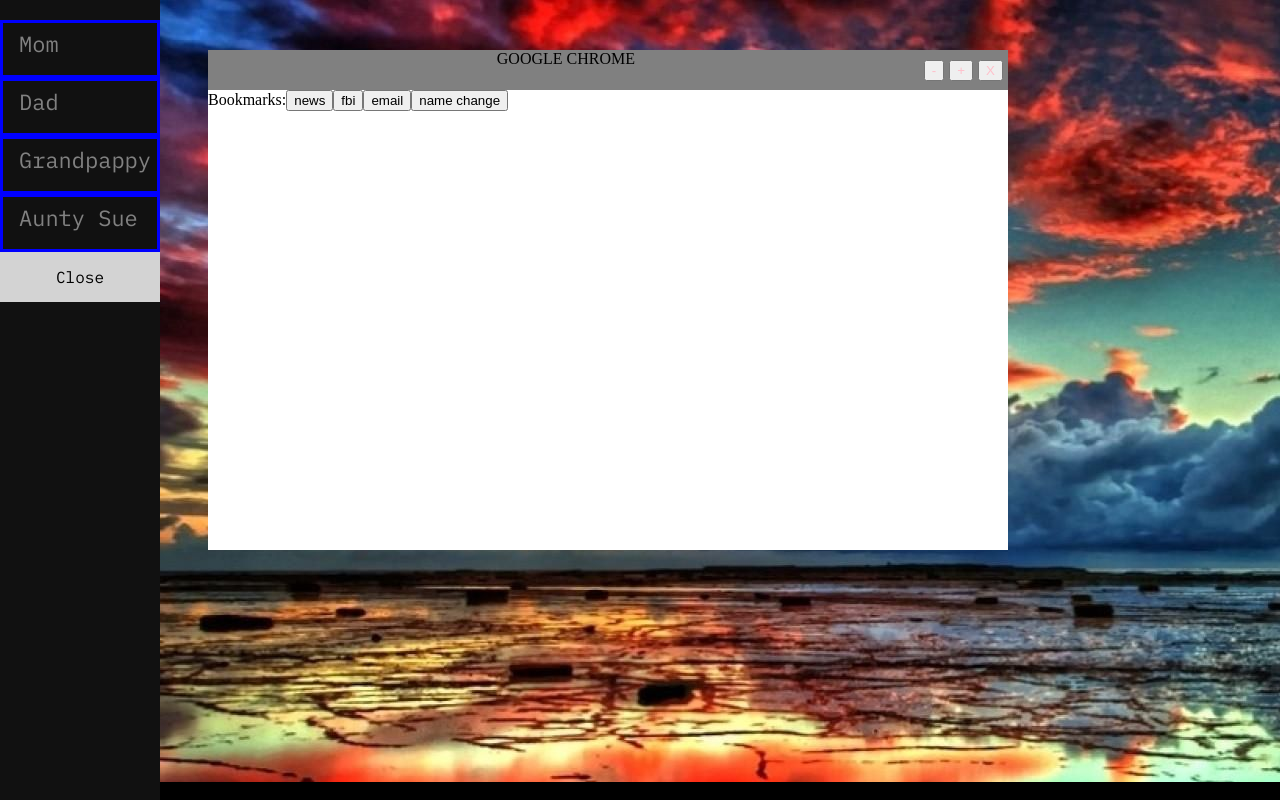
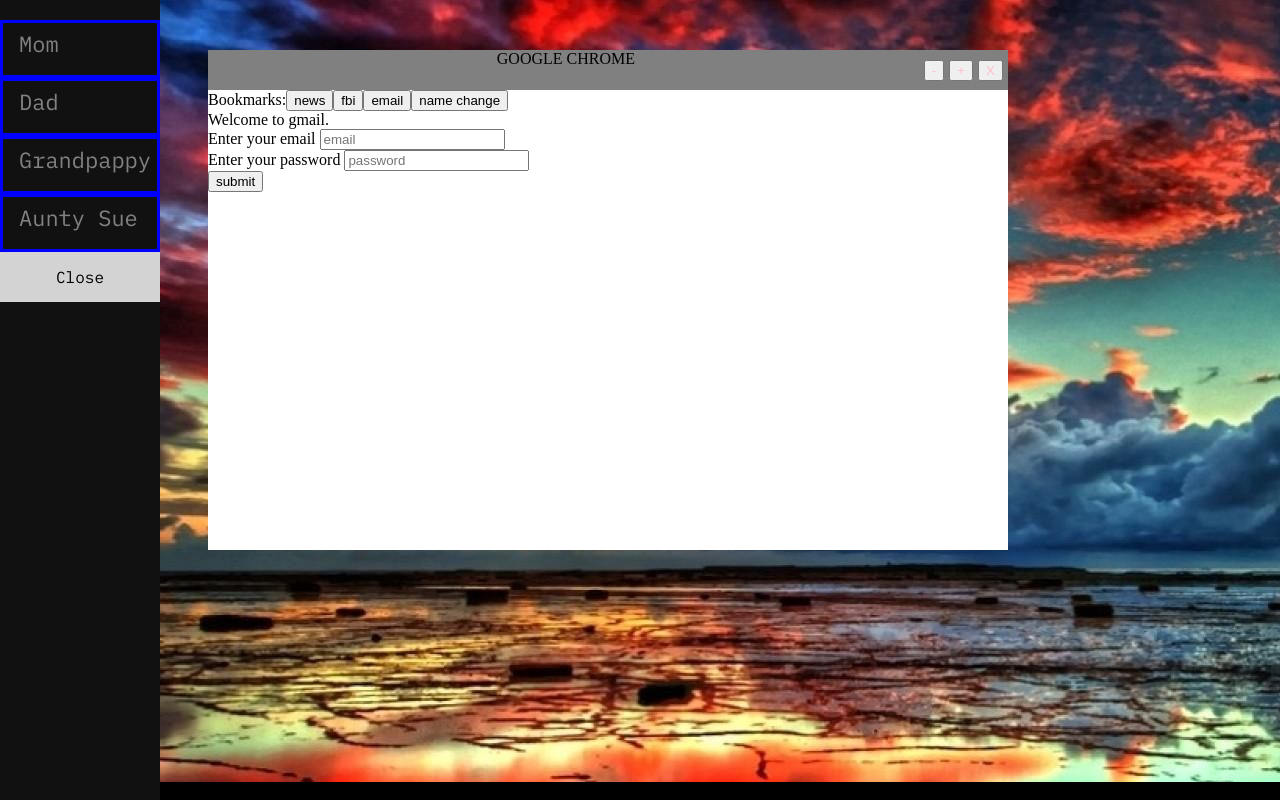
Before and after one commit to hlehv/pointandclick, a React (Create React App) app in the folder client/: page / in a window 1280 px wide. Built offline with nearby package versions, Linux system fonts and the light colour scheme.

Commit message:
Added gmail with login functionality and name change website

```diff
--- a/client/src/components/Window/BrowserWindow/BrowserWindow.js
+++ b/client/src/components/Window/BrowserWindow/BrowserWindow.js
@@ -1,14 +1,15 @@
 import React from "react";
-import "../Window.css";
 import NewsSite from "../Websites/NewsSite.js"
 import FBIPage from "../Websites/FBIPage.js"
+import NameChange from "../Websites/NameChange.js"
+import Gmail from "../Websites/Gmail/Gmail.js"
 
 class BrowserWindow extends React.Component {
   constructor(props){
     super(props);
     this.state = {
       status: 'open',
-      site: '',
+      site: 'email',
       bookmarks: ['news', 'fbi', 'email', 'name change',]
     }
     this.name = "GOOGLE CHROME";
@@ -45,7 +46,7 @@ class BrowserWindow extends React.Component {
   }
 
 
-  renderContents(){
+  renderContents(){ //change this to be from json
     if (this.state.site === 'news'){
       return(
         <NewsSite/>
@@ -55,6 +56,14 @@ class BrowserWindow extends React.Component {
       return(
         <FBIPage/>
       )
+    } else if (this.state.site ==='name change'){
+    	return(
+    		<NameChange />
+    	)
+    } else if (this.state.site ==='email'){
+    	return(
+    		<Gmail />
+    	)
     }
   }
 
--- /dev/null
+++ b/client/src/components/Window/Websites/Gmail/Gmail.js
@@ -0,0 +1,66 @@
+import React from "react";
+
+class Gmail extends React.Component {
+  constructor(props){
+    super(props);
+    this.state = {
+      usernameEntered: '',
+      passwordEntered: '',
+      loggedIn: false,
+    }
+    this.name = "GOOGLE CHROME";
+  }
+
+  render() {
+  	return(
+  		  <div class="NameChange">
+          Welcome to gmail.
+          {this.renderContents()}
+  			</div>
+  		);
+  }
+
+  renderContents(){
+    if (this.state.loggedIn){
+      return(
+        <div>
+          Youre in the email lmao
+        </div>
+      )
+    }
+    return (
+      <div>
+        Enter your email <input type="text" id="emailInput" onChange={this.onEmailChange} name="name" placeholder="email"/>
+        <br />
+        Enter your password <input type="text" id="passwordInput" onChange={this.onPasswordChange} name="name" placeholder="password"/>
+        <br />
+        <button onClick={this.onSubmitClick}>submit </button>
+      </div>
+    );
+  }
+
+  onPasswordChange = (e) => {
+    this.setState({
+      passwordEntered: e.target.value
+    })
+  }
+
+  onEmailChange = (e) => {
+    this.setState({
+      emailEntered: e.target.value
+    })
+  }
+
+  onSubmitClick = () => {
+      if (this.state.passwordEntered === 'danzilo'
+        && this.state.emailEntered === 'hlehv'){
+        this.setState({
+          loggedIn: true
+        })
+      } else {
+        alert ("Incorrect email or password. Password hint: mother's maiden name")
+      }
+  }
+}
+
+export default Gmail;
--- /dev/null
+++ b/client/src/components/Window/Websites/NameChange.js
@@ -0,0 +1,18 @@
+import React from "react";
+
+class NameChange extends React.Component {
+  render() {
+  	return(
+  		  	<div class="NameChange">
+  		  		How to change your name: Follow these steps
+  		  		<ul>
+	  		  		<li> Choose your new name </li>
+	  		  		<li> Post your name change in the local newspaper 3 weeks in a row </li>
+  		  		</ul>
+  			</div>
+  		);
+  }
+
+}
+
+export default NameChange;
--- a/client/src/components/Window/Window.js
+++ b/client/src/components/Window/Window.js
@@ -1,7 +1,5 @@
 import React from "react";
 import "./Window.css";
-import NewsSite from "./Websites/NewsSite.js"
-import FBIPage from "./Websites/FBIPage.js"
 import BrowserWindow from "./BrowserWindow/BrowserWindow.js"
 
 
@@ -10,6 +8,7 @@ class Window extends React.Component {
     super(props);
     this.state = {
       status: 'open',
+      contents: 'browser',
     }
     this.name = "GOOGLE CHROME";
   }
```
